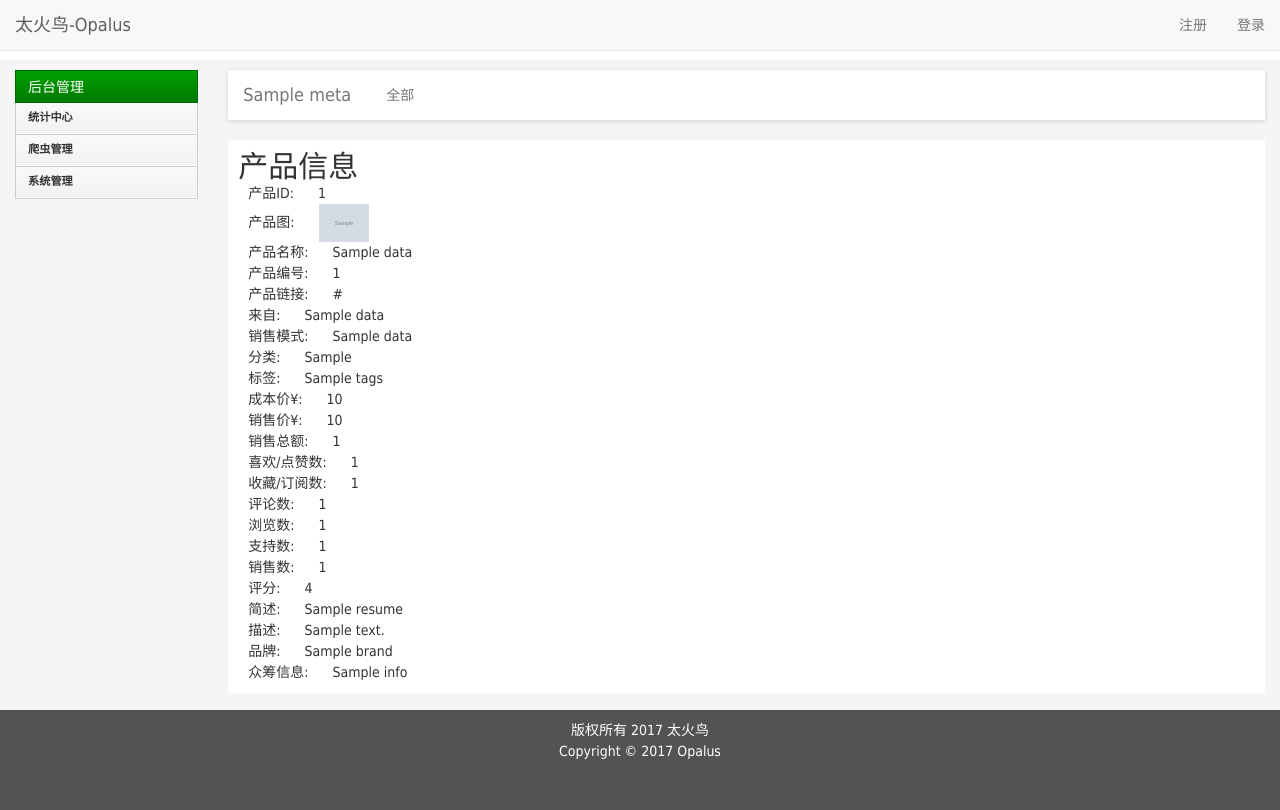
After one commit to wangjunping0938/opalus, a Flask app: template app/templates/admin/product/view.html in a window 1280 px wide. The commit adds this page. Run offline with Flask 2, Linux system fonts and the light colour scheme; the template is opened without the code that fills it: most values are stand-ins (such as "Sample title", 1, 10 or a date in 2020); grey boxes marked "Sample" are stand-in pictures; some libraries are stand-ins or nearby versions.

Commit message:
admin product

```diff
--- a/app/lib/grab.py
+++ b/app/lib/grab.py
@@ -83,6 +83,10 @@ def push_product(**kwargs):
     cover_url = kwargs.get('cover_url', None)   # 封面图
     if cover_url:
         data['cover_url'] = cover_url
+
+    o_cover_url = kwargs.get('o_cover_url', None)   # 原封面图地址
+    if o_cover_url:
+        data['o_cover_url'] = o_cover_url
 
     brand = {}
     brand_name = kwargs.get('brand_name', None) # 品牌名称
--- a/app/models/product.py
+++ b/app/models/product.py
@@ -22,7 +22,8 @@ class Product(db.Document):
     brand = db.DictField()
     url = db.StringField() # 原文链接
     tags = db.ListField() # 标签
-    cover_url = db.StringField(max_length=100) # 封面
+    cover_url = db.StringField(max_length=200) # 封面
+    o_cover_url = db.StringField(max_length=200) # 原封面地址
     kind = db.IntField(default=1)    # 类型:
     category_id = db.IntField(default=0)    # 分类ID
     category_tags = db.ListField() # 分类标签
--- a/app/templates/admin/product/list.html
+++ b/app/templates/admin/product/list.html
@@ -119,7 +119,9 @@
                     <p>{{ d.last_grab_at | date("%Y-%m-%d") }}</p>
                 </td>
                 <td>
-                    <a href="#">详情</a>
+                    <a href="{{ url_for('admin.product_view', id=d._id) }}">详情</a>
+                    |
+                    <a href="{{ url_for('admin.growth_list', target_id=d._id) }}">统计</a>
                 </td>
             </tr>
         {% endfor %}
--- /dev/null
+++ b/app/templates/admin/product/view.html
@@ -0,0 +1,101 @@
+{% extends "layout/admin.html" %}
+{% block title %}{{ meta.title }}{% endblock %}
+{% block layout_css %}
+    <style type="text/css">
+        .p-view {width:100%;background:#fff;padding:10px 0 10px 10px;}
+        .p-view p span{
+            margin: 10px;
+        }
+
+    </style>
+{% endblock %}
+
+{% block layout_js %}
+    <script type="text/javascript">
+
+  </script>
+{% endblock %}
+
+{% block jquery %}
+
+
+{% endblock %}
+
+{% block layout_slider %}
+{%endblock%}
+
+{% block content %}
+
+<div>
+
+    <div class="navbar navbar-default border-n nav-stab">
+        <div class="navbar-header">
+            <div class="navbar-brand">
+                {{ meta.title }}
+            </div>
+        </div>
+        <div class="navbar-collapse collapse">
+            <ul class="nav navbar-nav nav-list">
+                <li role="presentation" class="{{ meta.css_all }}"><a href="{{ url_for('admin.product_list') }}">全部</a></li>
+            </ul>
+        </div>
+    </div>
+
+
+    <!--
+    <div class="">
+        <div class="form-inline">
+            <div class="form-group">
+                <a href="{{ url_for('admin.product_submit') }}" class="btn btn-default">
+                    <i class="glyphicon glyphicon-edit"></i> 创建
+                </a>
+            </div>
+            <div class="form-group">
+                <a href="{{ url_for('admin.product_delete') }}" class="btn btn-default ajax-batch-delete">
+                    <i class="glyphicon glyphicon-trash"></i> 删除
+                </a>
+            </div>
+
+        </div>
+    </div>
+    -->
+
+
+    <div class="p-view">
+        <div>
+            <h2>产品信息</h2>
+            <p><span>产品ID: </span><span>{{ meta.data._id }}</span></p>
+            <p><span>产品图: </span><span><img src="{{ meta.data.cover_url }}" width="50" /></span></p>
+            <p><span>产品名称: </span><span>{{ meta.data.title }}</span></p>
+            <p><span>产品编号: </span><span>{{ meta.data.out_number }}</span></p>
+            <p><span>产品链接: </span><span>{{ meta.data.url }}</span></p>
+            <p><span>来自: </span><span>{{ meta.data.site_from_label }}</span></p>
+            <p><span>销售模式: </span><span>{{ meta.data.site_type_label }}</span></p>
+            <p><span>分类: </span><span>{{ meta.data.category_tags }}</span></p>
+            <p><span>标签: </span><span>{{ meta.data.tags }}</span></p>
+
+            <p><span>成本价¥: </span><span>{{ meta.data.cost_price }}</span></p>
+            <p><span>销售价¥: </span><span>{{ meta.data.sale_price }}</span></p>
+            <p><span>销售总额: </span><span>{{ meta.data.total_price }}</span></p>
+
+            <p><span>喜欢/点赞数: </span><span>{{ meta.data.love_count }}</span></p>
+            <p><span>收藏/订阅数: </span><span>{{ meta.data.favorite_count }}</span></p>
+            <p><span>评论数: </span><span>{{ meta.data.comment_count }}</span></p>
+            <p><span>浏览数: </span><span>{{ meta.data.view_count }}</span></p>
+            <p><span>支持数: </span><span>{{ meta.data.support_count }}</span></p>
+            <p><span>销售数: </span><span>{{ meta.data.sale_count }}</span></p>
+
+            <p><span>评分: </span><span>{{ meta.data.rate }}</span></p>
+            <p><span>简述: </span><span>{{ meta.data.resume }}</span></p>
+            <p><span>描述: </span><span>{{ meta.data.content }}</span></p>
+            <p><span>品牌: </span><span>{{ meta.data.brand }}</span></p>
+            <p><span>众筹信息: </span><span>{{ meta.data.info }}</span></p>
+        </div>
+
+
+    </div>
+
+</div>
+
+
+{% endblock %}
```
Also changed, not shown: app/views/admin/product.py (+28 -1 lines).
